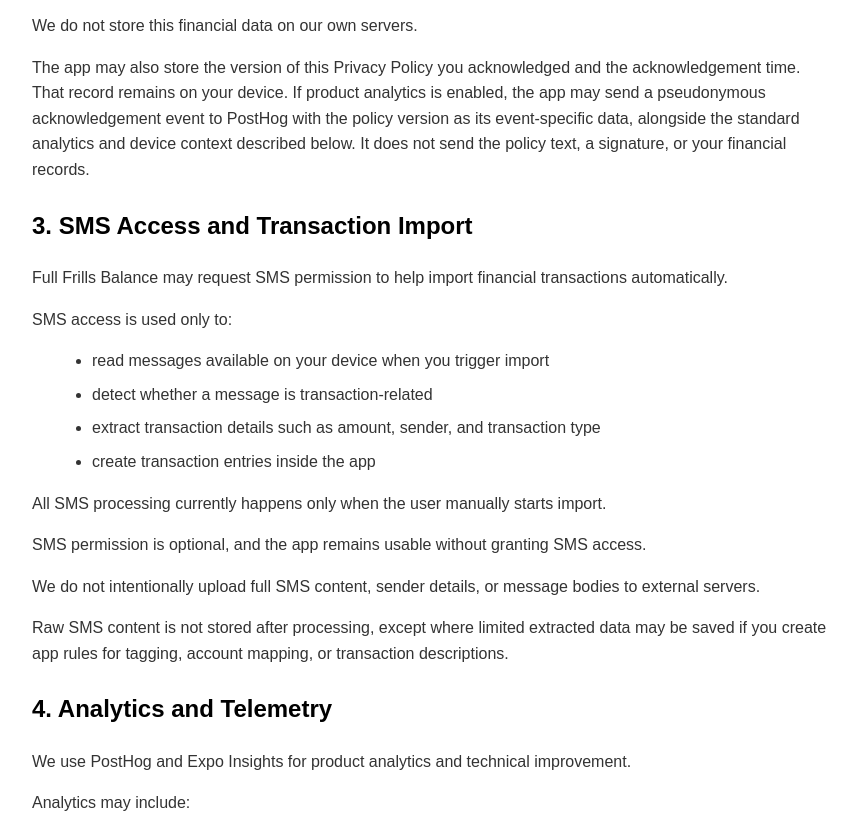
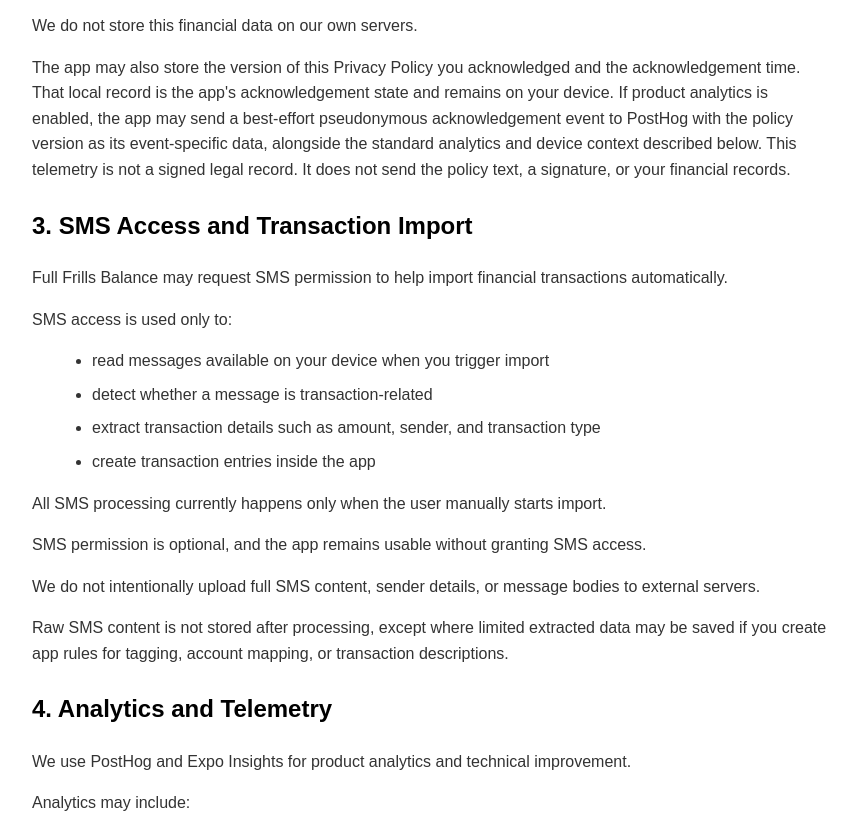
Before and after one commit to SahilSoniOrg/full-frills-landing, a website: page src/privacy.html in a window 1280 px wide. Shown: the part 920-1749 px from the top of the page, without its empty margins (208-1065 px from the left). Drawn offline with Linux system fonts and the light colour scheme.

Commit message:
Clarify privacy policy acknowledgement record

```diff
--- a/src/privacy.html
+++ b/src/privacy.html
@@ -3,6 +3,7 @@
 <head>
     <meta charset="UTF-8">
     <meta name="viewport" content="width=device-width, initial-scale=1.0">
+    <meta name="policy-version" content="2026-09-07">
     <title>Privacy Policy - Full Frills Balance</title>
     <!-- Vercel Web Analytics -->
     <script defer src="/_vercel/insights/script.js"></script>
@@ -45,7 +46,7 @@
         <li>rule-based tagging preferences</li>
     </ul>
     <p>We do not store this financial data on our own servers.</p>
-    <p>The app may also store the version of this Privacy Policy you acknowledged and the acknowledgement time. That record remains on your device. If product analytics is enabled, the app may send a pseudonymous acknowledgement event to PostHog with the policy version as its event-specific data, alongside the standard analytics and device context described below. It does not send the policy text, a signature, or your financial records.</p>
+    <p>The app may also store the version of this Privacy Policy you acknowledged and the acknowledgement time. That local record is the app's acknowledgement state and remains on your device. If product analytics is enabled, the app may send a best-effort pseudonymous acknowledgement event to PostHog with the policy version as its event-specific data, alongside the standard analytics and device context described below. This telemetry is not a signed legal record. It does not send the policy text, a signature, or your financial records.</p>
 
     <h2>3. SMS Access and Transaction Import</h2>
     <p>Full Frills Balance may request SMS permission to help import financial transactions automatically.</p>
```
